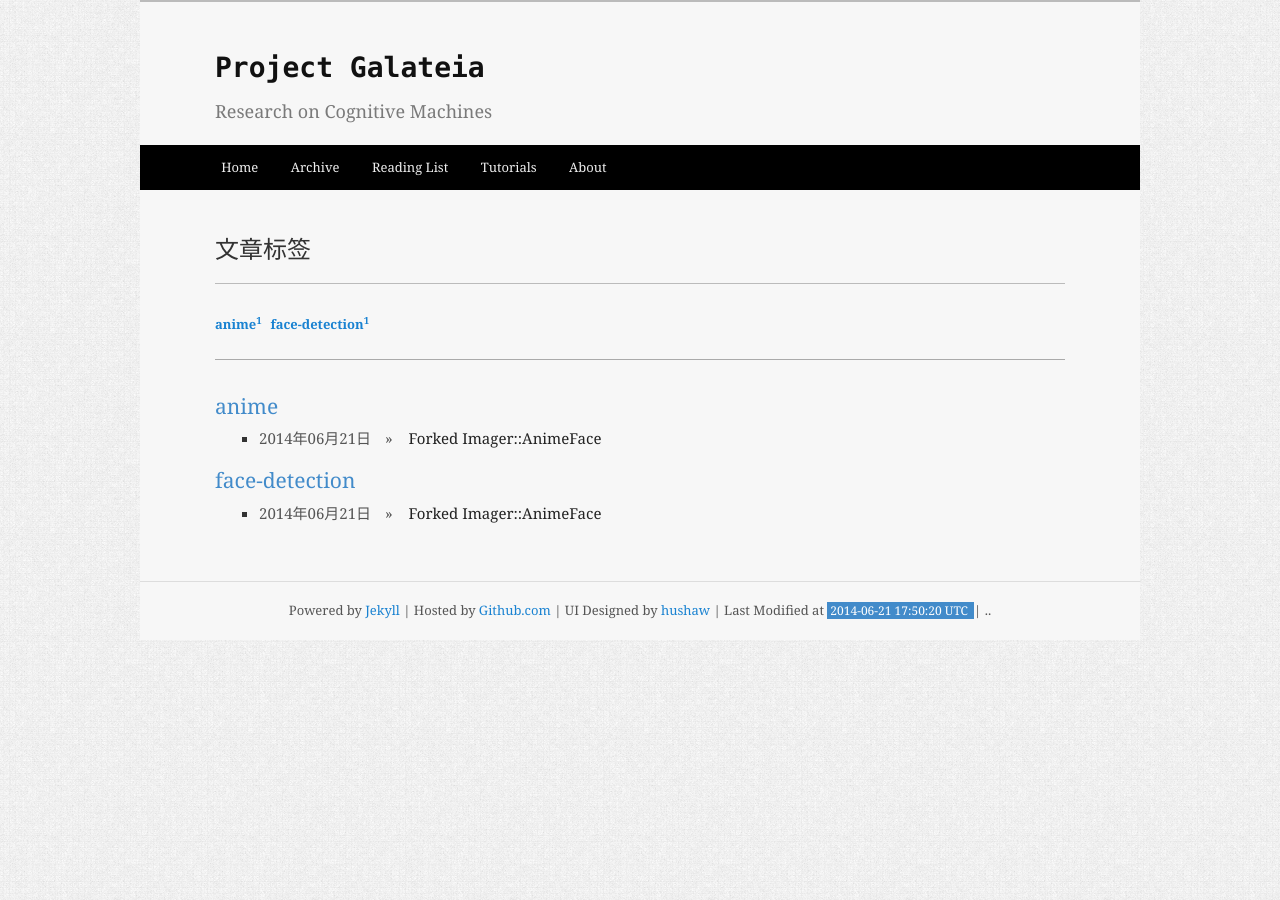
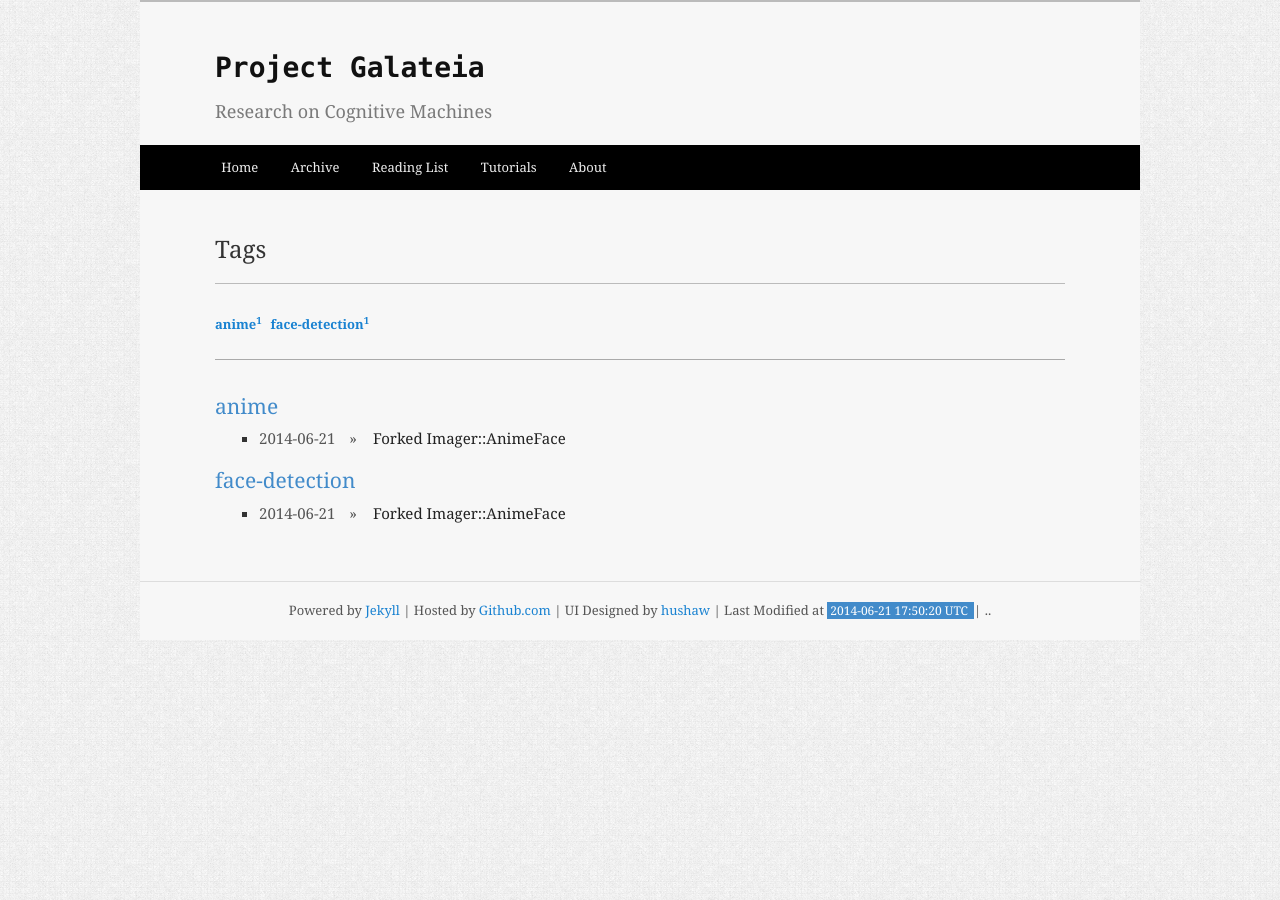
Before and after one commit to projectgalateia/projectgalateia.github.io, a Jekyll site: the page built from tags.html, in a window 1280 px wide. Built offline with Jekyll 4.4.1, drawn with Linux system fonts in a browser that asks for light colours; Markdown is read by kramdown in place of the engine named in the settings.

Commit message:
Update tags.html

```diff
--- a/tags.html
+++ b/tags.html
@@ -1,6 +1,6 @@
 ---
 layout: page
-title: 文章标签
+title: Tags
 ---
 
 <div class="page-tags" id="page-tagcloud">
@@ -15,7 +15,7 @@ title: 文章标签
         <ul>
         {% for post in tag[1] %}
             <li>
-                <span>{{ post.date | date:"%Y年%m月%d日" }} </span>
+                <span>{{ post.date | date:"%Y-%m-%d" }} </span>
                 <a href="{{ post.url }}">{{post.title}} </a>
             </li>
         {% endfor %}
```
